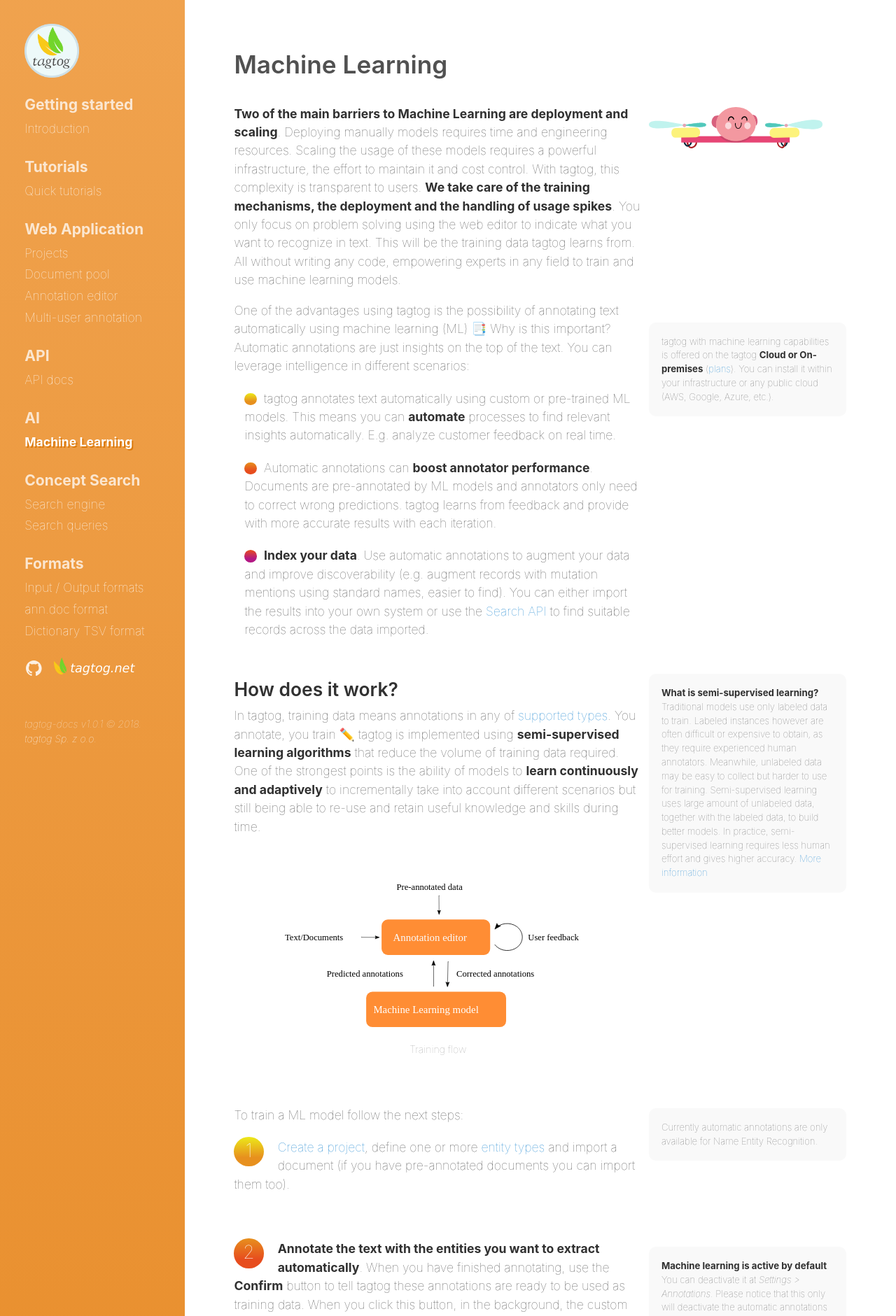
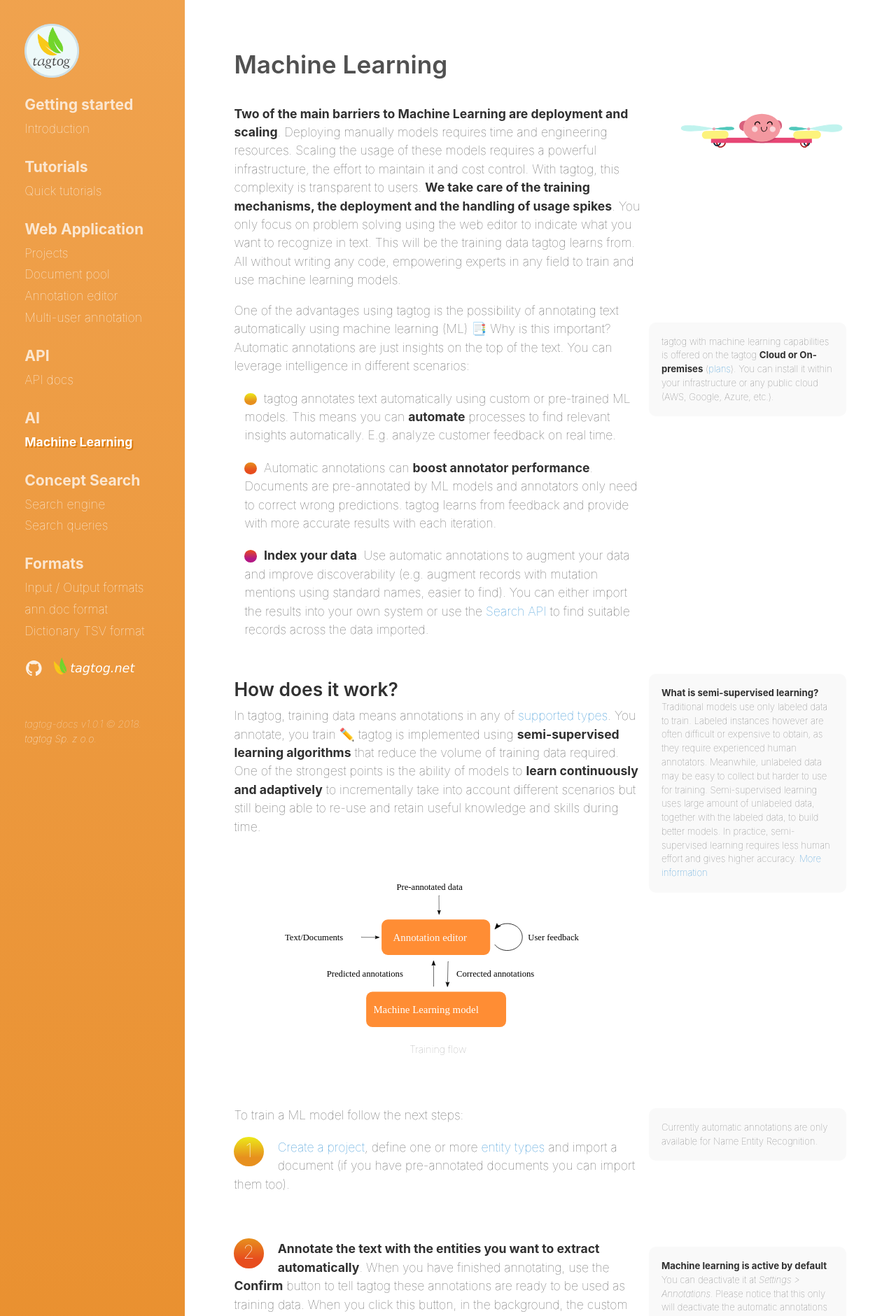
Before and after one commit to tagtogorg/tagtog-doc, a Jekyll site: the page built from machine-learning.md, in a window 1280 px wide. Shown: the top 1881 px of the page at 70% size. Built offline with Jekyll 4.4.1, drawn with Linux system fonts in a browser that asks for light colours; nearby versions of some CDN libraries; emoji names are drawn with the system emoji font.

Commit message:
Fix robots

```diff
--- a/machine-learning.md
+++ b/machine-learning.md
@@ -10,7 +10,7 @@ id: ml
   <p><strong>Two of the main barriers to Machine Learning are deployment and scaling</strong>. Deploying manually models requires time and engineering resources. Scaling the usage of these models requires a powerful infrastructure, the effort to maintain it and cost control. With tagtog, this complexity is transparent to users. <strong>We take care of the training mechanisms, the deployment and the handling of usage spikes</strong>. You only focus on problem solving using the web editor to indicate what you want to recognize in text. This will be the training data tagtog learns from. All without writing any code, empowering experts in any field to train and use machine learning models.</p>
 </div>
 <div class="one-third-col">
-  {% include image.html name="robot.drone.svg" %}
+  {% include image.html name="robot.drone.svg" width=500 %}
 
 </div>
 
```
Also changed, not shown: webeditor.md (+1 -2 lines), assets/img/robot.ann.svg, assets/img/robot.drone.svg.
